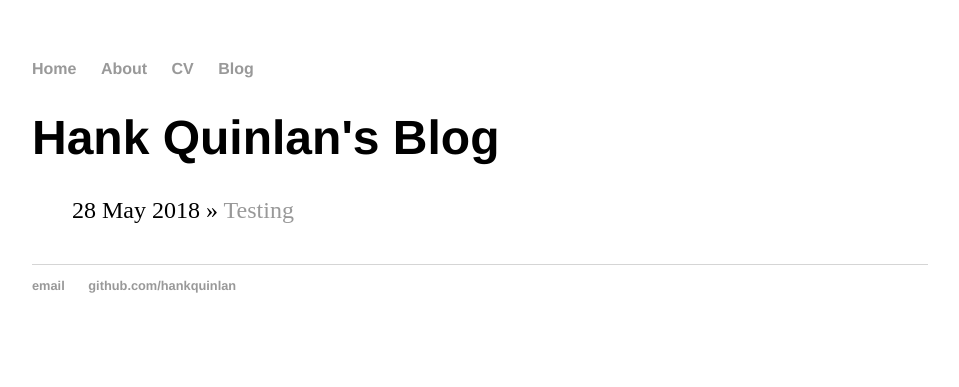
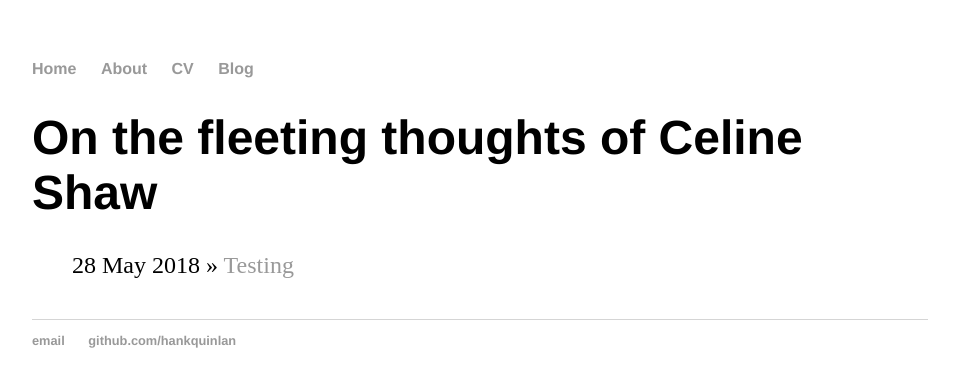
Before and after one commit to celineshaw/celine.github.io, a Jekyll site: the page built from blog/index.html, in a window 1280 px wide. Shown: the top 387 px of the page, without its empty margins (160-1119 px from the left). Built offline with Jekyll 4.4.1, drawn with Linux system fonts in a browser that asks for light colours.

Commit message:
Update index.html

```diff
--- a/blog/index.html
+++ b/blog/index.html
@@ -1,6 +1,6 @@
 ---
 layout: default
-title: Hank Quinlan's Blog
+title: On the fleeting thoughts of Celine Shaw
 ---
 	<h1>{{ page.title }}</h1>
 	<ul class="posts">
```
